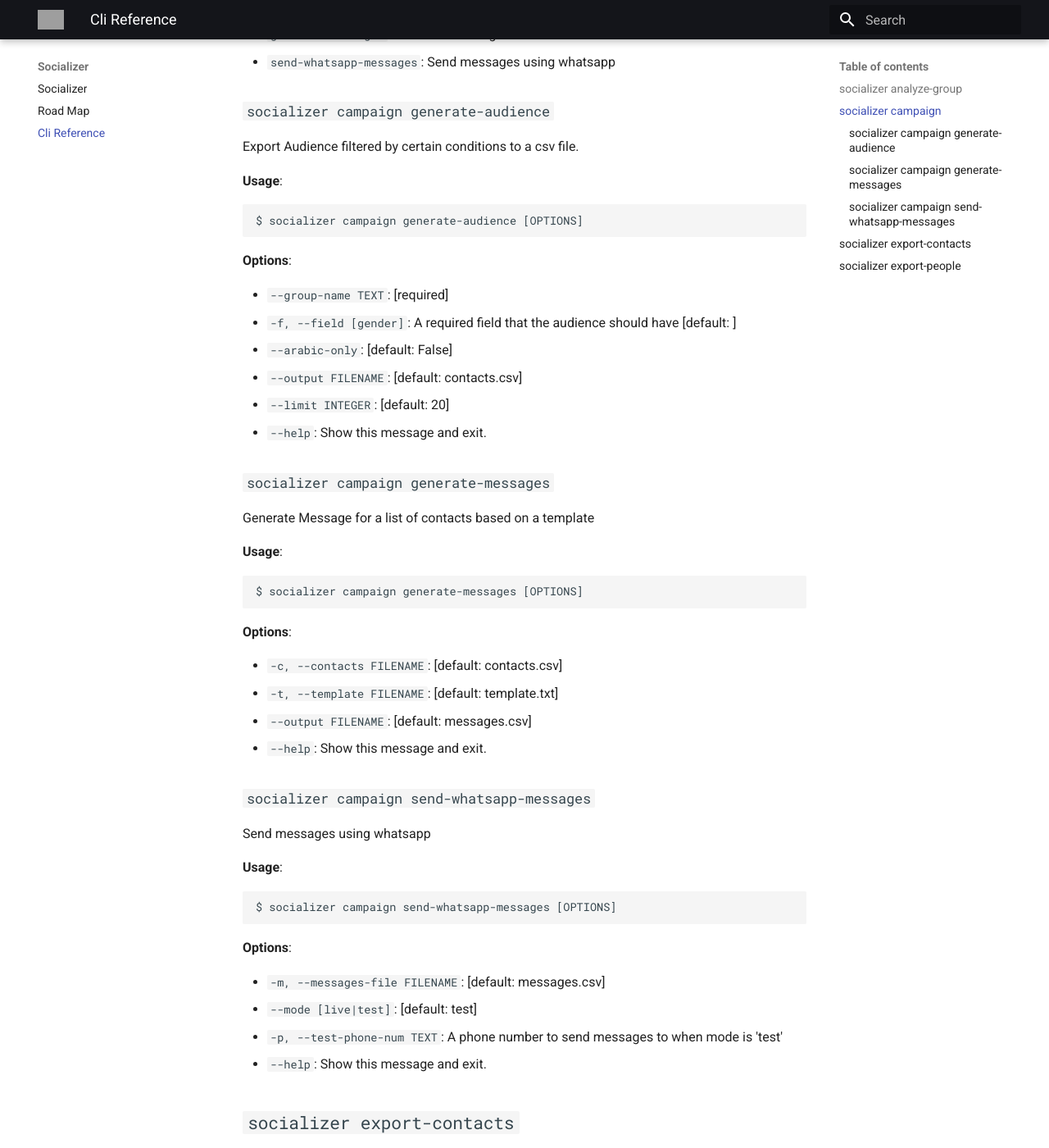
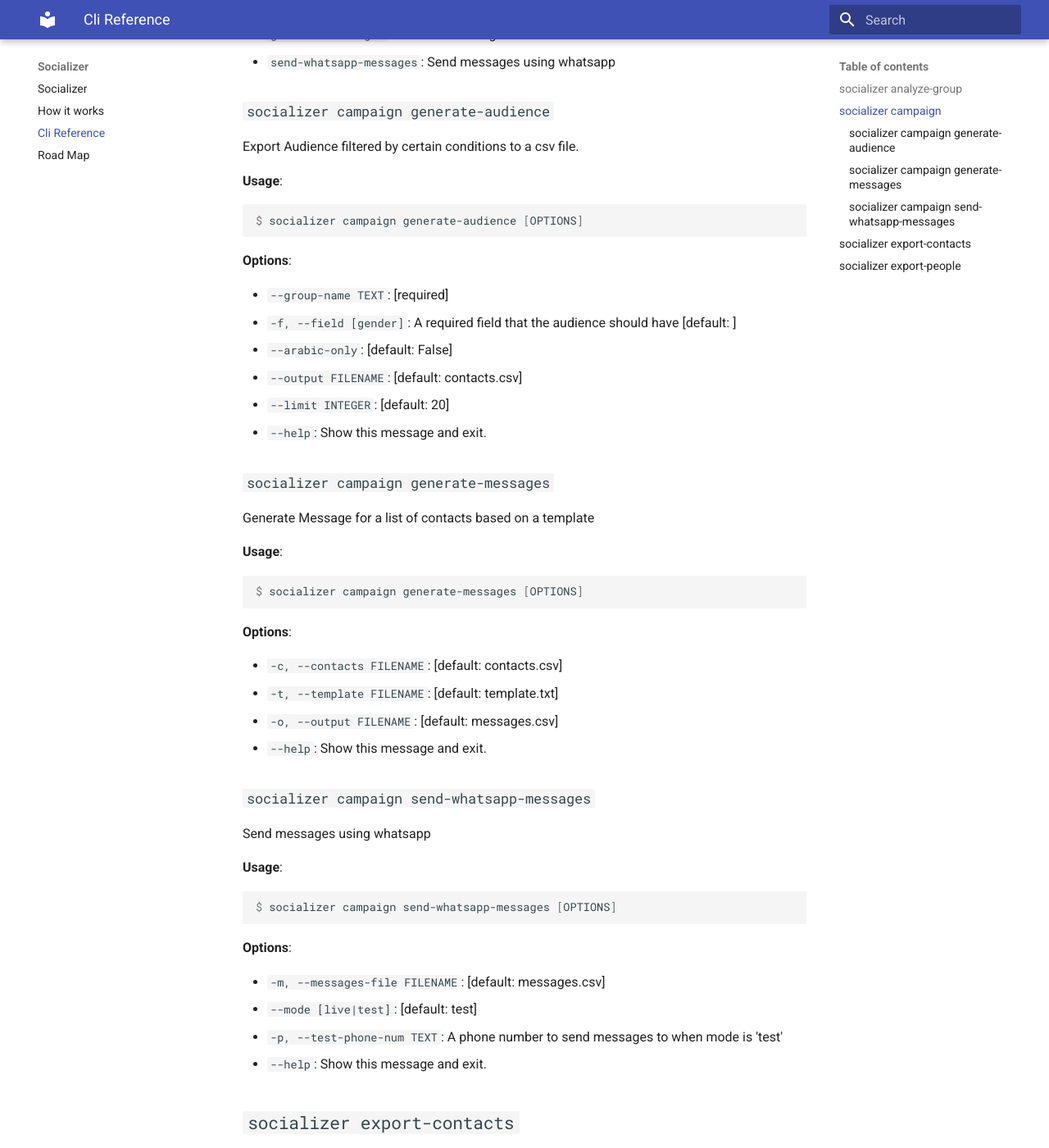
Before and after one commit to amrawadk/socializer, an MkDocs documentation site: the page built from docs/cli.md, in a window 1280 px wide and 1400 px high, scrolled down 1387 px. Shown: the whole window at 82% size. Built offline with MkDocs 1.6.1 and Material for MkDocs 9.7.7, drawn with Linux system fonts in a browser that asks for light colours; some of the changed text lies outside the part shown; grey boxes are pictures that could not be loaded.

Commit message:
docs: add initial 'how it works' page

```diff
--- a/docs/cli.md
+++ b/docs/cli.md
@@ -90,7 +90,7 @@
 
 * `-c, --contacts FILENAME`: [default: contacts.csv]
 * `-t, --template FILENAME`: [default: template.txt]
-* `--output FILENAME`: [default: messages.csv]
+* `-o, --output FILENAME`: [default: messages.csv]
 * `--help`: Show this message and exit.
 
 ### `socializer campaign send-whatsapp-messages`
--- a/mkdocs.yml
+++ b/mkdocs.yml
@@ -2,20 +2,31 @@
 
 theme:
     name: 'material'
-    palette:
-        primary: 'black'
-        accent: 'teal'
-    icon:
-        repo: fontawesome/brands/github-alt
     # TODO add logo
-    logo: 'img/icon-white.svg'
-    favicon: 'img/favicon.png'
+    # logo: 'img/icon-white.svg'
+    # favicon: 'img/favicon.png'
 
 nav:
     - Socializer: 'index.md'
+    - How it works: 'how-it-works.md'
+    - Cli Reference: 'cli.md'
     - Road Map: 'roadmap.md'
-    - Cli Reference: 'cli.md'
 
 plugins:
     - search
     - mermaid2
+    - mkdocstrings:
+        watch:
+            - socializer/
+    - table-reader
+
+markdown_extensions:
+    - toc:
+        permalink: true
+    - admonition
+    - pymdownx.highlight
+    - pymdownx.superfences
+    - pymdownx.snippets:
+        check_paths: true
+    - pymdownx.tabbed
+    - pymdownx.details
--- a/pyproject.toml
+++ b/pyproject.toml
@@ -32,6 +32,10 @@
 mkdocs-material = "^7.1.4"
 mkdocs-mermaid2-plugin = "^0.5.1"
 typer-cli = "^0.0.11"
+mkdocstrings = "^0.15.0"
+Pygments = "^2.9.0"
+mkdocs-table-reader-plugin = "^0.5"
+csvtomd = "^0.3.0"
 
 [build-system]
 requires = ["poetry-core>=1.0.0"]
```
Also changed, not shown: Requirements.md (+21 -1 lines), docs/how-it-works.md (added, +86 -0 lines), docs_src/message_template/contacts.md (added, +4 -0 lines), docs_src/message_template/messages.md (added, +6 -0 lines), 10 other files.
